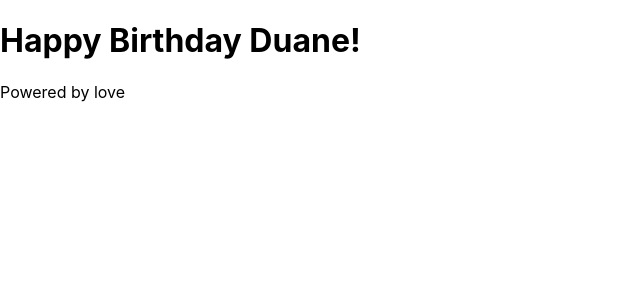
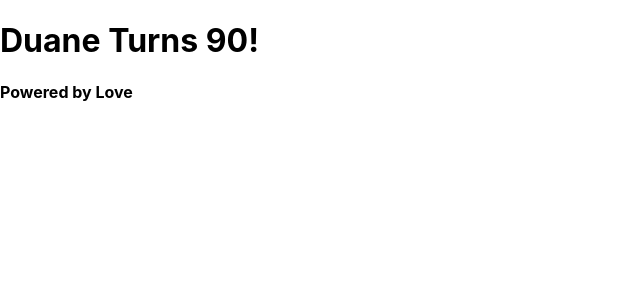
Before and after one commit to RandeeOrion/Grandpa, a Next.js app: page / in a window 1280 px wide. Shown: the top 300 px of the page, without its empty margins (0-640 px from the left). Built offline with nearby package versions, Linux system fonts and the light colour scheme.

Commit message:
header and footer

```diff
--- /dev/null
+++ b/components/Footer.js
@@ -0,0 +1,7 @@
+export default function Footer(){
+  return(
+    <div>
+      <h4>Powered by Love</h4>
+    </div>
+  )
+}
--- /dev/null
+++ b/components/Header.js
@@ -0,0 +1,7 @@
+export default function Header(){
+  return(
+    <div>
+      <h1>Duane Turns 90!</h1>
+    </div>
+  )
+}
--- a/pages/index.js
+++ b/pages/index.js
@@ -1,4 +1,6 @@
 import Head from 'next/head'
+import Header from '../components/Header'
+import Footer from '../components/Footer'
 
 export default function Home() {
   return (
@@ -9,19 +11,20 @@ export default function Home() {
         <link rel="icon" href="/favicon.ico" />
       </Head>
 
+      <header>
+        <Header />
+      </header>
       <main>
-        <h1>
-          Happy Birthday Duane!
-        </h1>
+
+
+
 
 
 
       </main>
 
       <footer>
-
-          Powered by love
-
+        <Footer />
       </footer>
     </div>
   )
```
